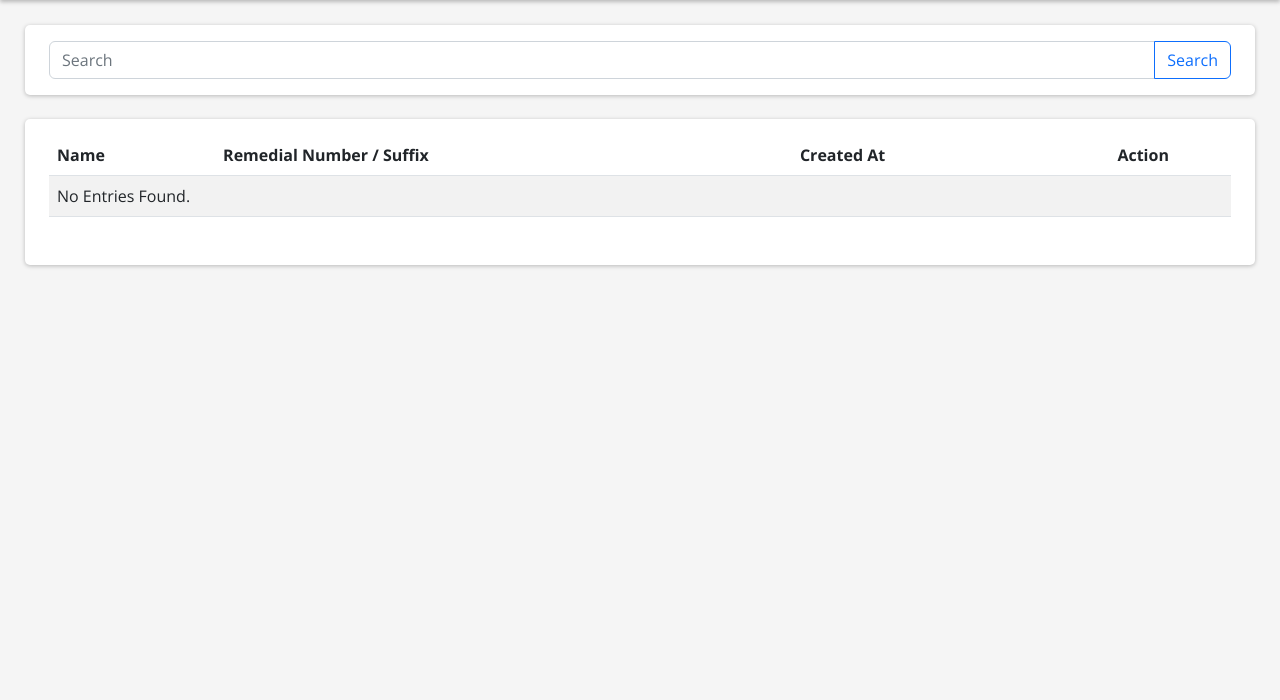
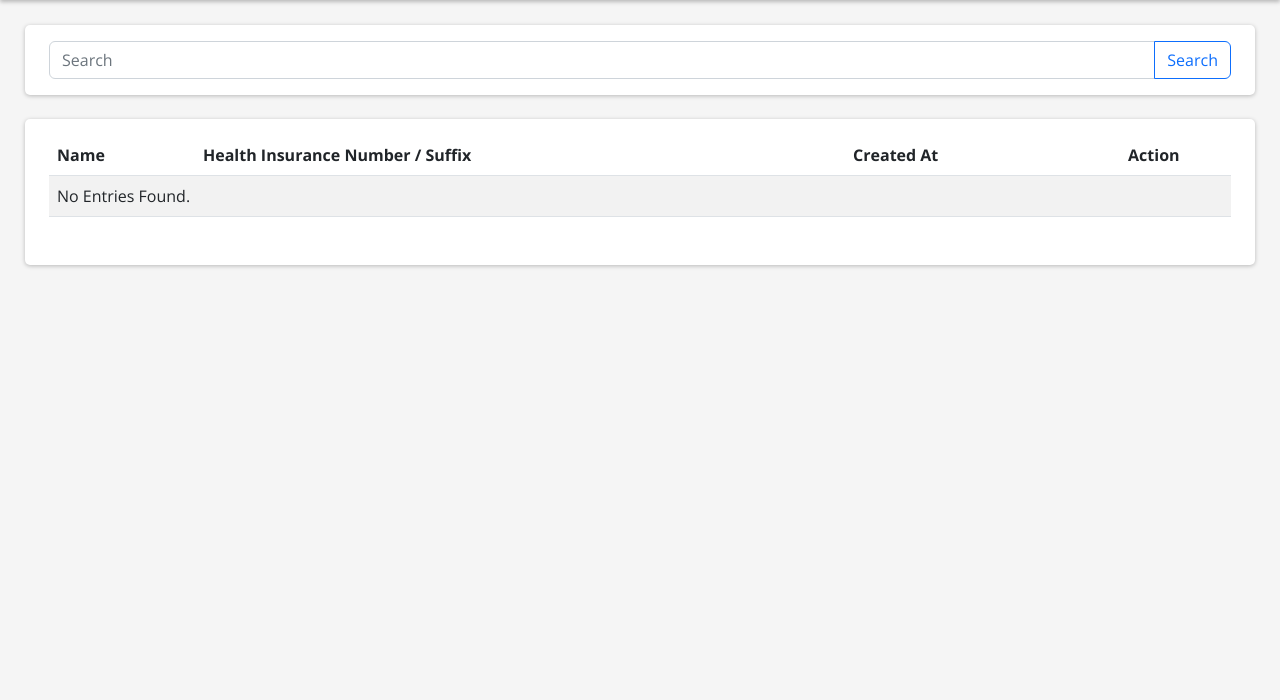
Before and after one commit to jerry9977/paraMassage, a Django app: page /customers/ in a window 1280 px wide. Shown: the part 100-800 px from the top of the page. Run offline with Django 4.2, Linux system fonts and the light colour scheme; the visitor is signed in with stand-in values (Sample User, id 1); data that the repository does not hold is empty; some libraries are stand-ins or nearby versions.

Commit message:
fix typo

```diff
--- a/main/templates/main/client_list.html
+++ b/main/templates/main/client_list.html
@@ -48,7 +48,7 @@
                     <thead>
                         <tr>
                             <th>Name</th>
-                            <th>Remedial Number / Suffix</th>
+                            <th>Health Insurance Number / Suffix</th>
                             <th>Created At</th>
                             <th class="text-center">Action</th>
                         </tr>
```
